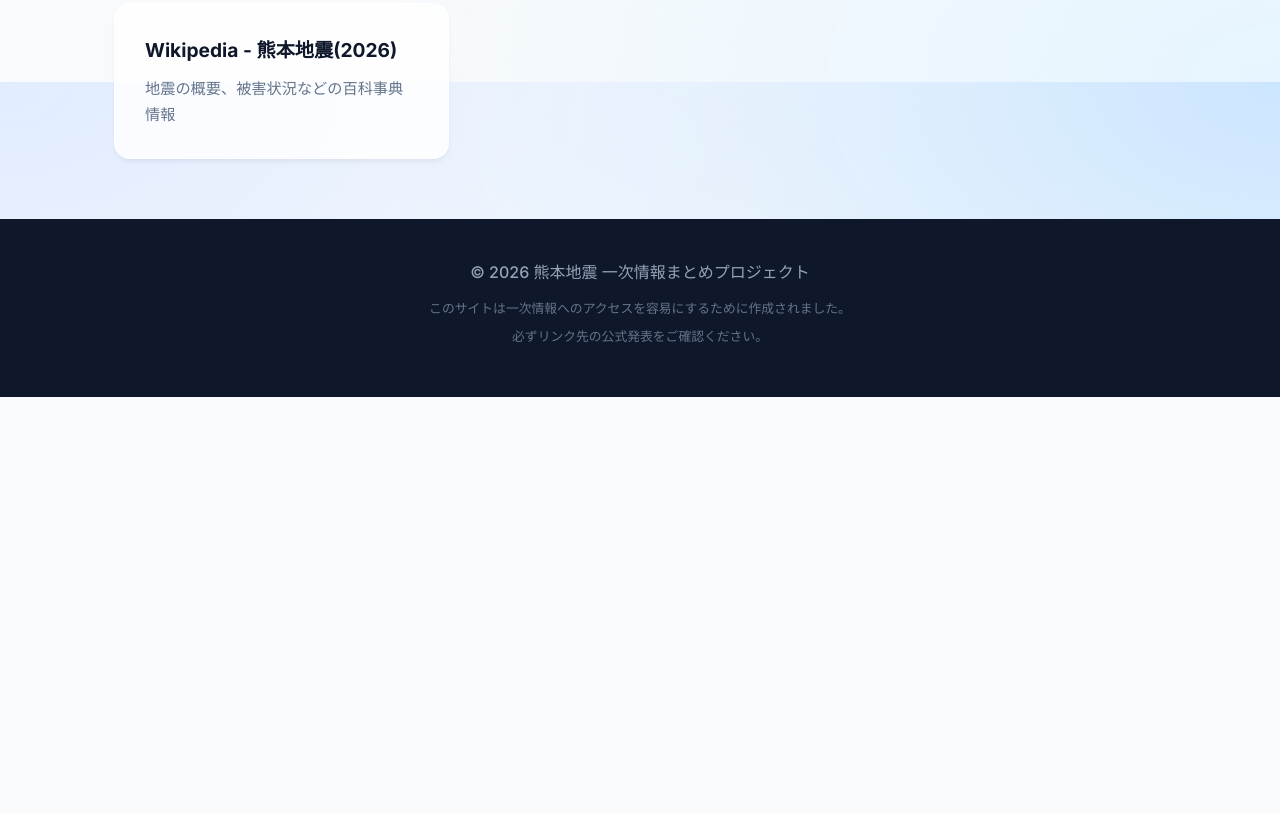
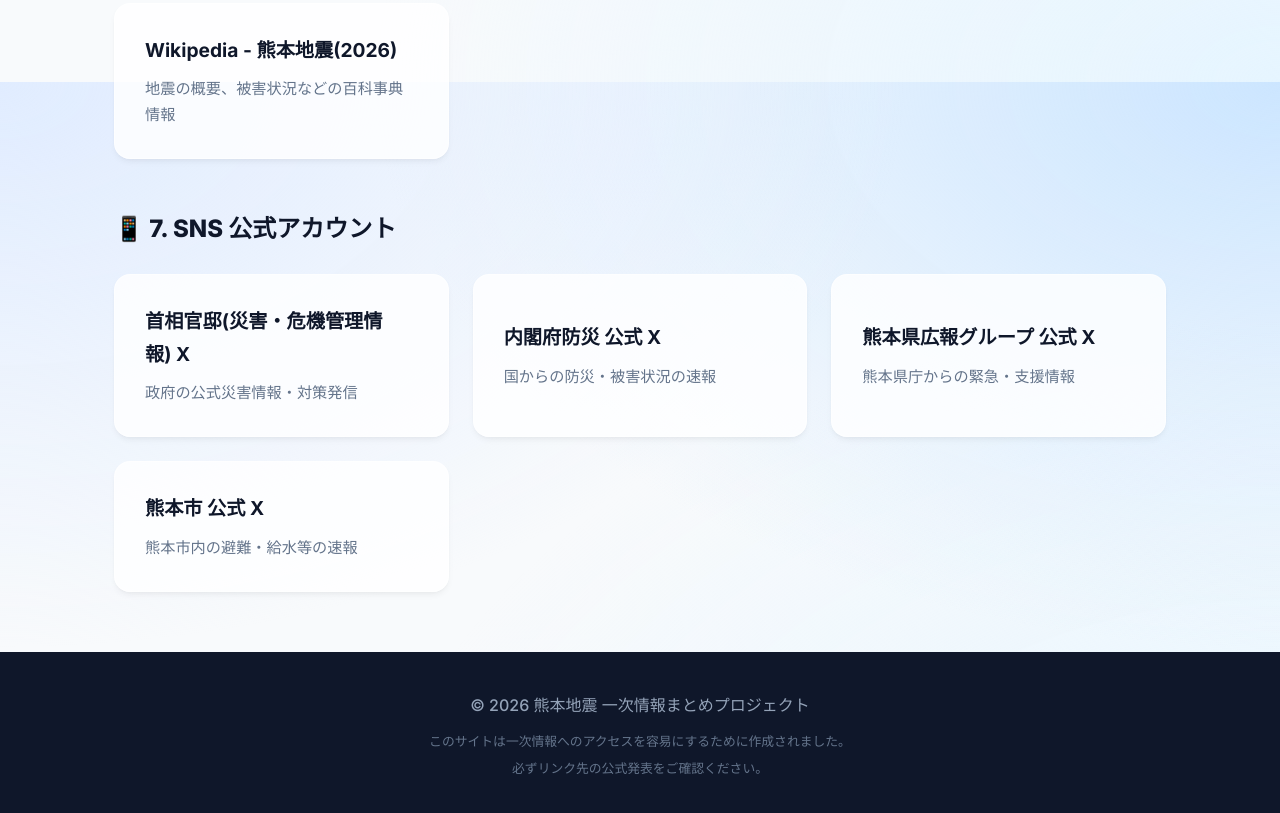
Before and after one commit to yasudajs/2026kminfo, a website built with Vite: page index.html in a window 1280 px wide. Shown: the part 2318-3131 px from the top of the page. Before the commit the page ends 2715 px from the top, so only its background shows below. Built offline with nearby package versions, Linux system fonts and the light colour scheme.

Commit message:
feat: add 'SNS Official Accounts' section

```diff
--- a/index.html
+++ b/index.html
@@ -163,6 +163,28 @@
             </a>
           </div>
         </div>
+
+        <div class="category animate-fade-in delay-3">
+          <h2 class="category-title">📱 7. SNS 公式アカウント</h2>
+          <div class="card-grid">
+            <a href="https://twitter.com/Kantei_Saigai" target="_blank" rel="noopener noreferrer" class="link-card">
+              <h3>首相官邸(災害・危機管理情報) X</h3>
+              <p>政府の公式災害情報・対策発信</p>
+            </a>
+            <a href="https://twitter.com/CAO_BOUSAI" target="_blank" rel="noopener noreferrer" class="link-card">
+              <h3>内閣府防災 公式 X</h3>
+              <p>国からの防災・被害状況の速報</p>
+            </a>
+            <a href="https://twitter.com/KumamotoPre_koh" target="_blank" rel="noopener noreferrer" class="link-card">
+              <h3>熊本県広報グループ 公式 X</h3>
+              <p>熊本県庁からの緊急・支援情報</p>
+            </a>
+            <a href="https://twitter.com/kumamotocity_" target="_blank" rel="noopener noreferrer" class="link-card">
+              <h3>熊本市 公式 X</h3>
+              <p>熊本市内の避難・給水等の速報</p>
+            </a>
+          </div>
+        </div>
       </section>
     </main>
 
```
